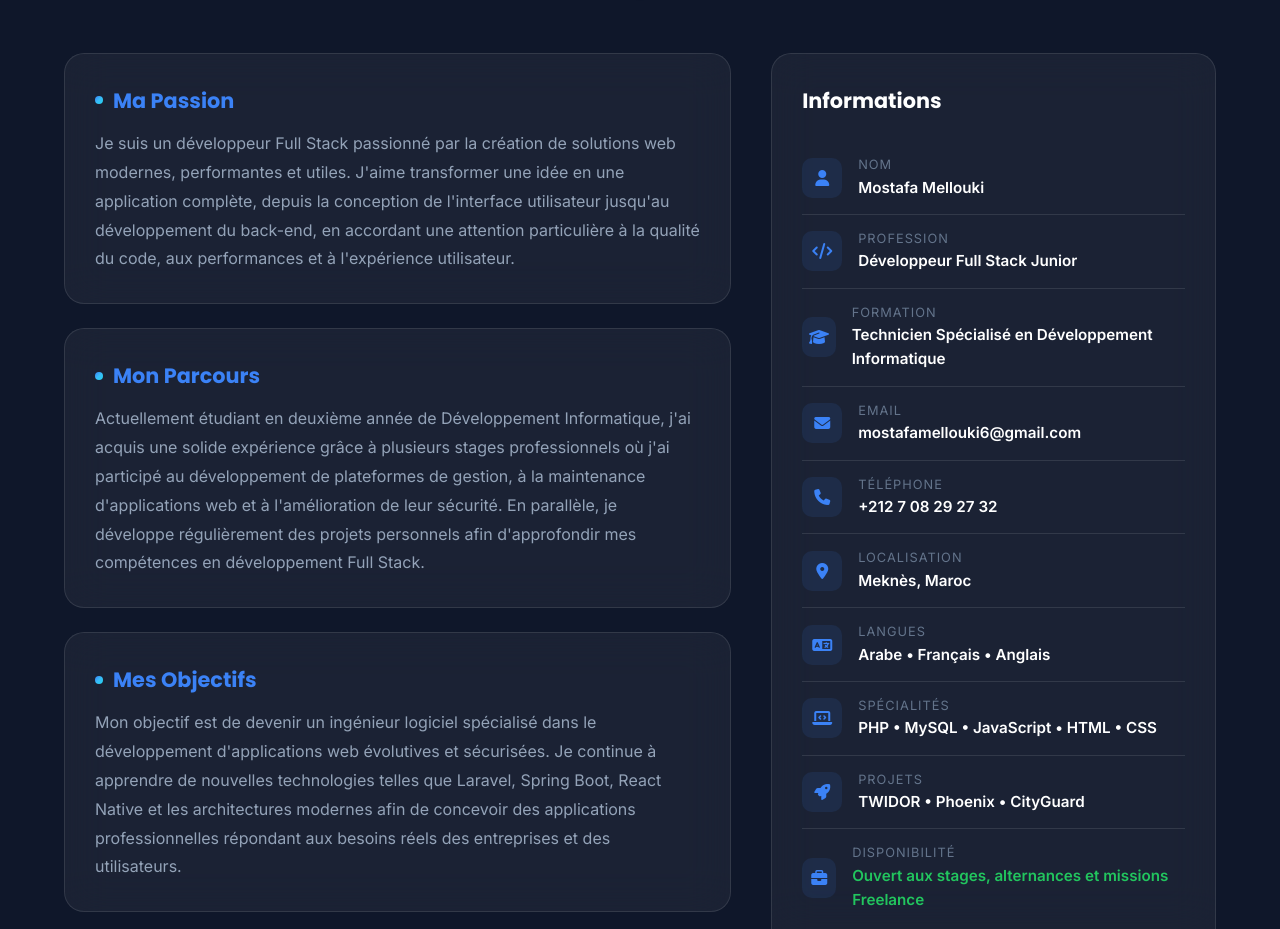
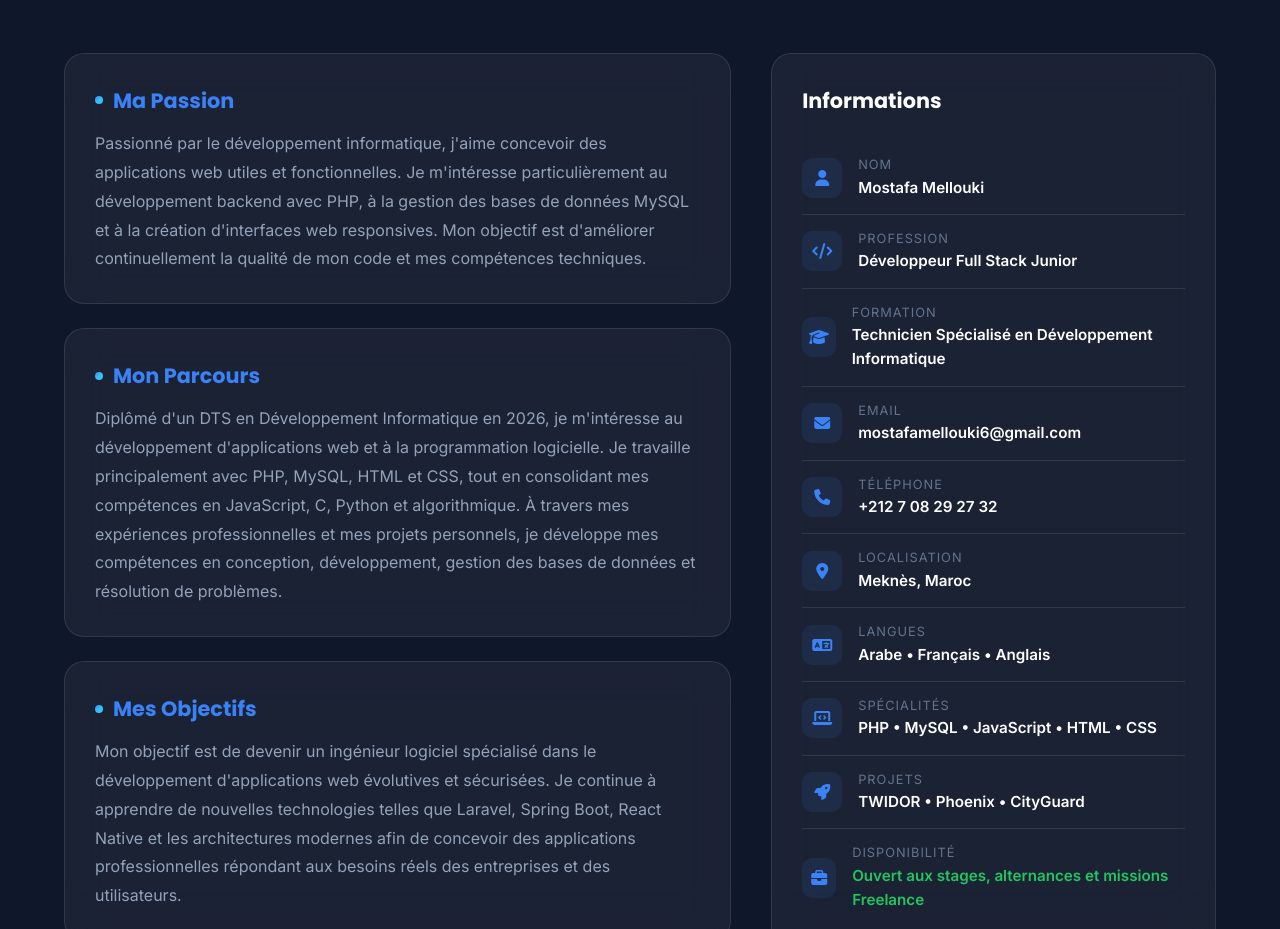
Before and after one commit to PhoenixN1/portfolio, a plain HTML site: page index.html in a window 1280 px wide. Shown: the part 1041-1970 px from the top of the page. Drawn offline with Linux system fonts and the light colour scheme.

Commit message:
update 2

```diff
--- a/index.html
+++ b/index.html
@@ -110,7 +110,7 @@
                     <a href="https://github.com/PhoenixN1" class="social-link" aria-label="GitHub">
                         <i class="fab fa-github"></i>
                     </a>
-                    <a href="https://www.linkedin.com/in/mostafa-mellouki-25bb69280/" class="social-link"
+                    <a href="https://www.linkedin.com/in/mostafamellouki/" class="social-link"
                         aria-label="LinkedIn">
                         <i class="fab fa-linkedin-in"></i>
                     </a>
@@ -139,22 +139,28 @@
                     <div class="about-card glass-card">
                         <h3>Ma Passion</h3>
                         <p>
-                            Je suis un développeur Full Stack passionné par la création de solutions web modernes,
-                            performantes et utiles. J'aime transformer une idée en une application complète,
-                            depuis la conception de l'interface utilisateur jusqu'au développement du back-end,
-                            en accordant une attention particulière à la qualité du code, aux performances et à
-                            l'expérience utilisateur.
+                            Passionné par le développement informatique, j'aime
+                            concevoir des applications web utiles et fonctionnelles.
+                            Je m'intéresse particulièrement au développement backend
+                            avec PHP, à la gestion des bases de données MySQL et à
+                            la création d'interfaces web responsives. Mon objectif
+                            est d'améliorer continuellement la qualité de mon code
+                            et mes compétences techniques.
                         </p>
                     </div>
 
                     <div class="about-card glass-card">
                         <h3>Mon Parcours</h3>
                         <p>
-                            Actuellement étudiant en deuxième année de Développement Informatique, j'ai acquis
-                            une solide expérience grâce à plusieurs stages professionnels où j'ai participé au
-                            développement de plateformes de gestion, à la maintenance d'applications web et à
-                            l'amélioration de leur sécurité. En parallèle, je développe régulièrement des projets
-                            personnels afin d'approfondir mes compétences en développement Full Stack.
+                            Diplômé d'un DTS en Développement Informatique en 2026,
+                            je m'intéresse au développement d'applications web et
+                            à la programmation logicielle. Je travaille principalement
+                            avec PHP, MySQL, HTML et CSS, tout en consolidant mes
+                            compétences en JavaScript, C, Python et algorithmique.
+                            À travers mes expériences professionnelles et mes projets
+                            personnels, je développe mes compétences en conception,
+                            développement, gestion des bases de données et résolution
+                            de problèmes.
                         </p>
                     </div>
 
@@ -371,6 +377,53 @@
                         </div>
                     </div>
                 </div>
+                <!-- <div class="skill-card glass-card">
+                    <div class="skill-icon">
+                        <i class="fab fa-php"></i>
+                    </div>
+                    <h3>Backend</h3>
+                    <p>PHP, POO, MVC, PDO, sessions et authentification</p>
+                </div>
+
+                <div class="skill-card glass-card">
+                    <div class="skill-icon">
+                        <i class="fas fa-database"></i>
+                    </div>
+                    <h3>Base de données</h3>
+                    <p>MySQL, SQL, modélisation et optimisation des requêtes</p>
+                </div>
+
+                <div class="skill-card glass-card">
+                    <div class="skill-icon">
+                        <i class="fab fa-html5"></i>
+                    </div>
+                    <h3>Frontend</h3>
+                    <p>HTML5, CSS3, JavaScript (bases), Bootstrap et Responsive Design</p>
+                </div>
+
+                <div class="skill-card glass-card">
+                    <div class="skill-icon">
+                        <i class="fas fa-map-marked-alt"></i>
+                    </div>
+                    <h3>Bibliothèques</h3>
+                    <p>Leaflet.js, TCPDF, PHPMailer et Swiper.js</p>
+                </div>
+
+                <div class="skill-card glass-card">
+                    <div class="skill-icon">
+                        <i class="fab fa-git-alt"></i>
+                    </div>
+                    <h3>Outils</h3>
+                    <p>Git, GitHub, VS Code, XAMPP et phpMyAdmin</p>
+                </div>
+
+                <div class="skill-card glass-card">
+                    <div class="skill-icon">
+                        <i class="fas fa-code-branch"></i>
+                    </div>
+                    <h3>Méthodes</h3>
+                    <p>Analyse des besoins, débogage, tests, UML et notions d'Agile</p>
+                </div> -->
             </div>
         </div>
     </section>
@@ -861,7 +914,7 @@
                                 aria-label="GitHub">
                                 <i class="fab fa-github"></i>
                             </a>
-                            <a href="https://www.linkedin.com/in/mostafa-mellouki-25bb69280/" target="_blank"
+                            <a href="https://www.linkedin.com/in/mostafamellouki/" target="_blank"
                                 class="contact-social-link" aria-label="LinkedIn">
                                 <i class="fab fa-linkedin-in"></i>
                             </a>
@@ -951,7 +1004,7 @@
                         <a href="https://github.com/PhoenixN1" class="footer-social-link" aria-label="GitHub">
                             <i class="fab fa-github"></i>
                         </a>
-                        <a href="https://www.linkedin.com/in/mostafa-mellouki-25bb69280/" class="footer-social-link"
+                        <a href="https://www.linkedin.com/in/mostafamellouki/" class="footer-social-link"
                             aria-label="LinkedIn">
                             <i class="fab fa-linkedin-in"></i>
                         </a>
```
